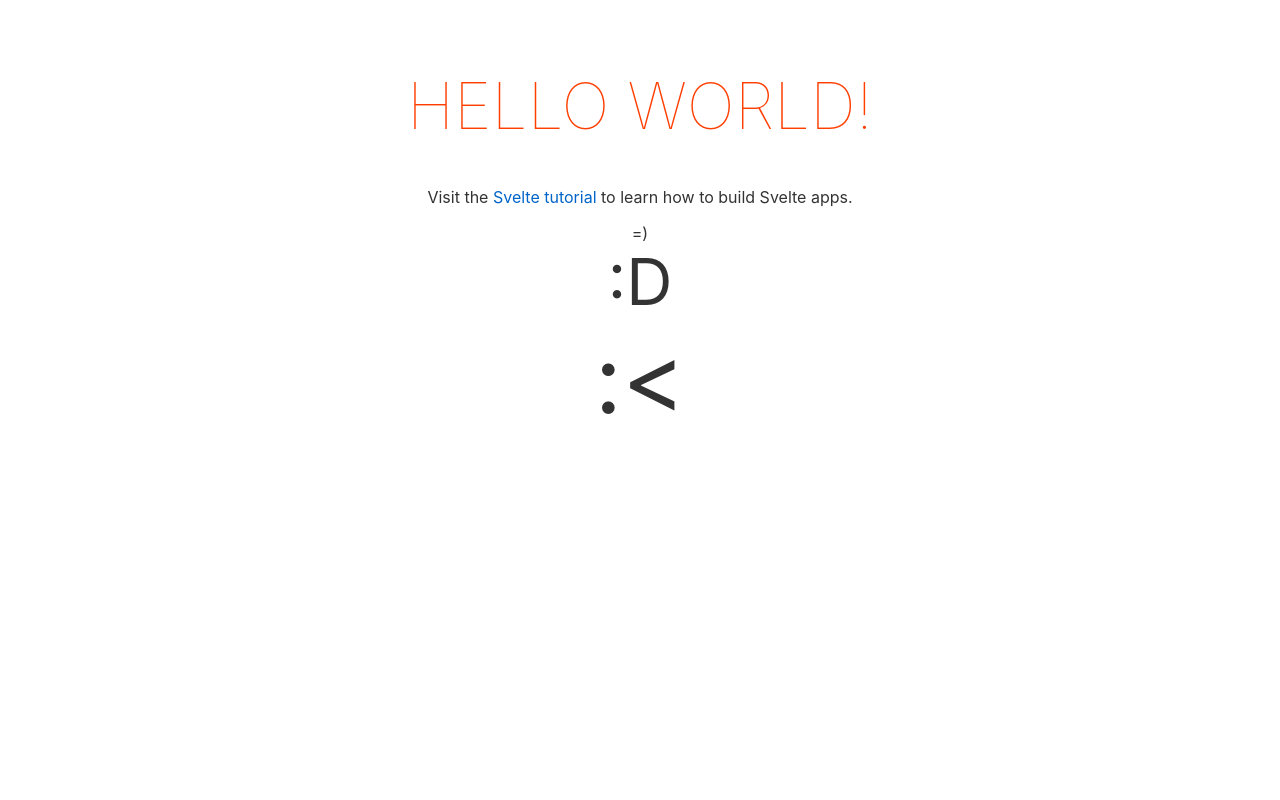
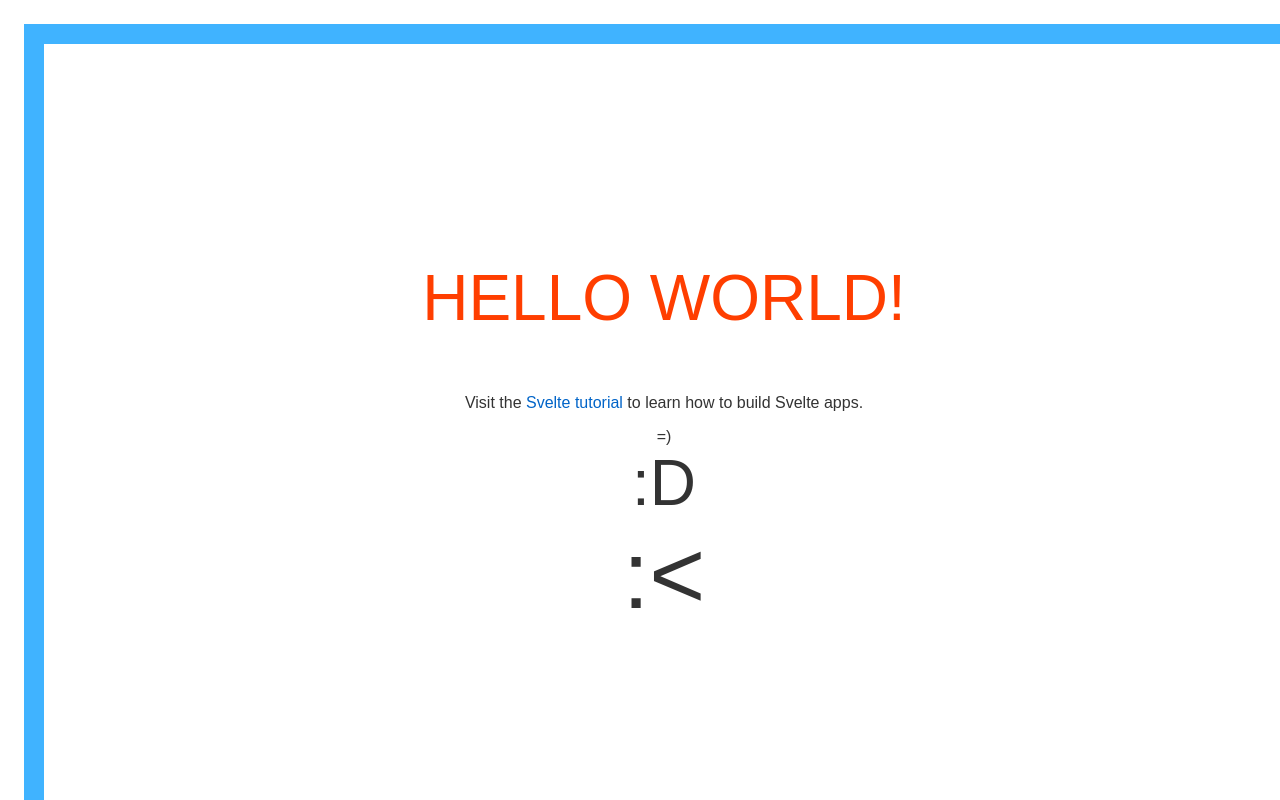
Before and after one commit to narze/try, a Svelte app in the folder svelte/: page / in a window 1280 px wide. Built offline with nearby package versions, Linux system fonts and the light colour scheme.

Commit message:
:sparkles: Add Container component with slot

```diff
--- a/svelte/src/App.svelte
+++ b/svelte/src/App.svelte
@@ -1,15 +1,18 @@
 <script>
   import Face from "./Face.svelte"
+  import Container from "./Container.svelte";
 	export let name;
 </script>
 
 <main>
-	<h1>Hello {name}!</h1>
-	<p>Visit the <a href="https://svelte.dev/tutorial">Svelte tutorial</a> to learn how to build Svelte apps.</p>
+  <Container>
+    <h1>Hello {name}!</h1>
+    <p>Visit the <a href="https://svelte.dev/tutorial">Svelte tutorial</a> to learn how to build Svelte apps.</p>
 
-  <Face />
-  <Face size="4" index="1" />
-  <Face size="6" index="2" />
+    <Face />
+    <Face size="4" index="1" />
+    <Face size="6" index="2" />
+  </Container>
 </main>
 
 <style>
@@ -32,4 +35,14 @@
 			max-width: none;
 		}
 	}
+
+  :global(*) {
+    box-sizing: border-box;
+  }
+
+  :global(body, html) {
+    margin: 0;
+    height: 100vh;
+    overflow: hidden;
+  }
 </style>
--- /dev/null
+++ b/svelte/src/Container.svelte
@@ -0,0 +1,17 @@
+<div class="Container">
+  <slot></slot>
+</div>
+
+<style>
+  .Container {
+		height: 100vh;
+		width: 100vw;
+		font-family: 'Nunito', sans-serif;
+		border: solid  #40b3ff 20px;
+		padding: 20px;
+		display: flex;
+		flex-direction: column;
+		justify-content: center;
+		align-items: center;
+	}
+</style>
```
